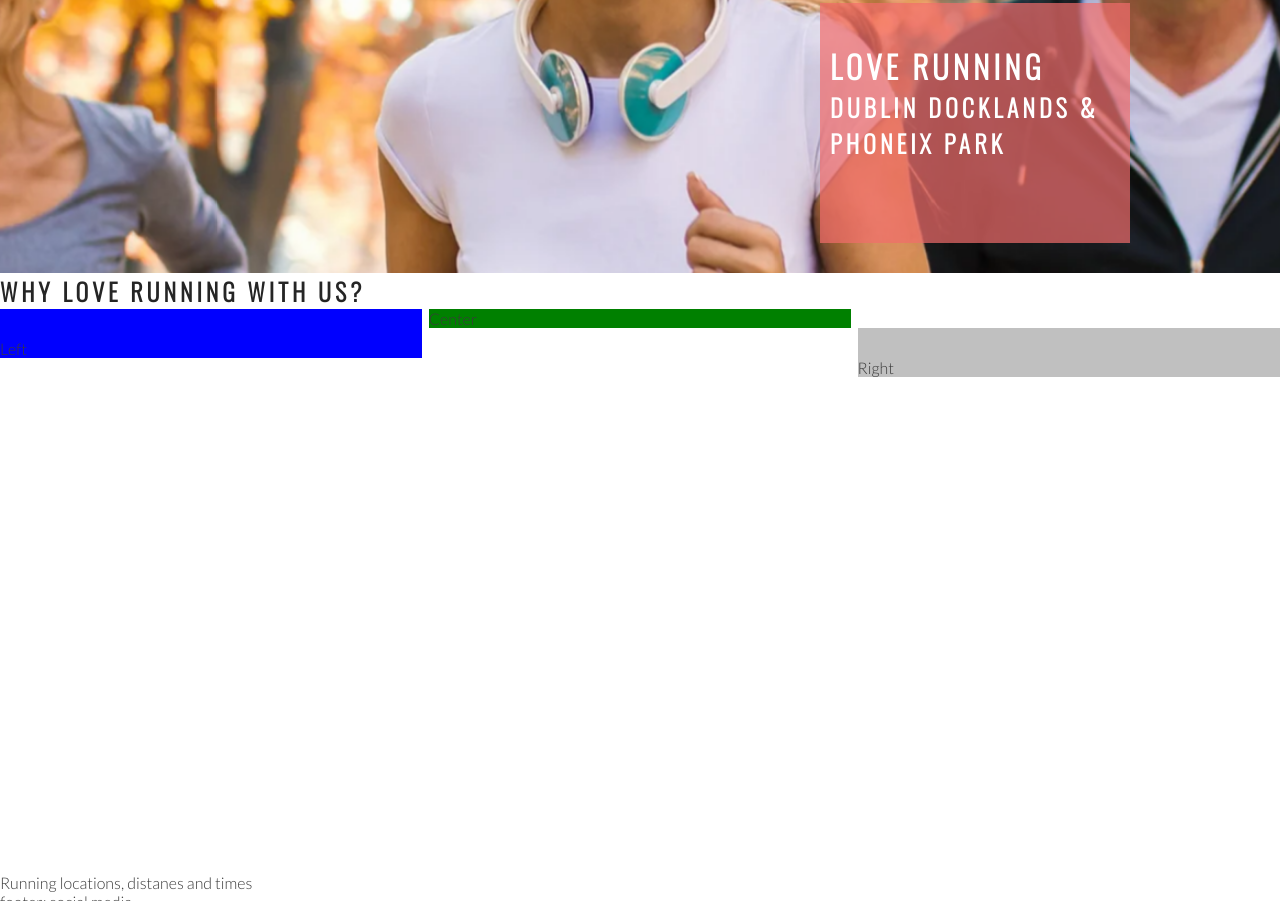
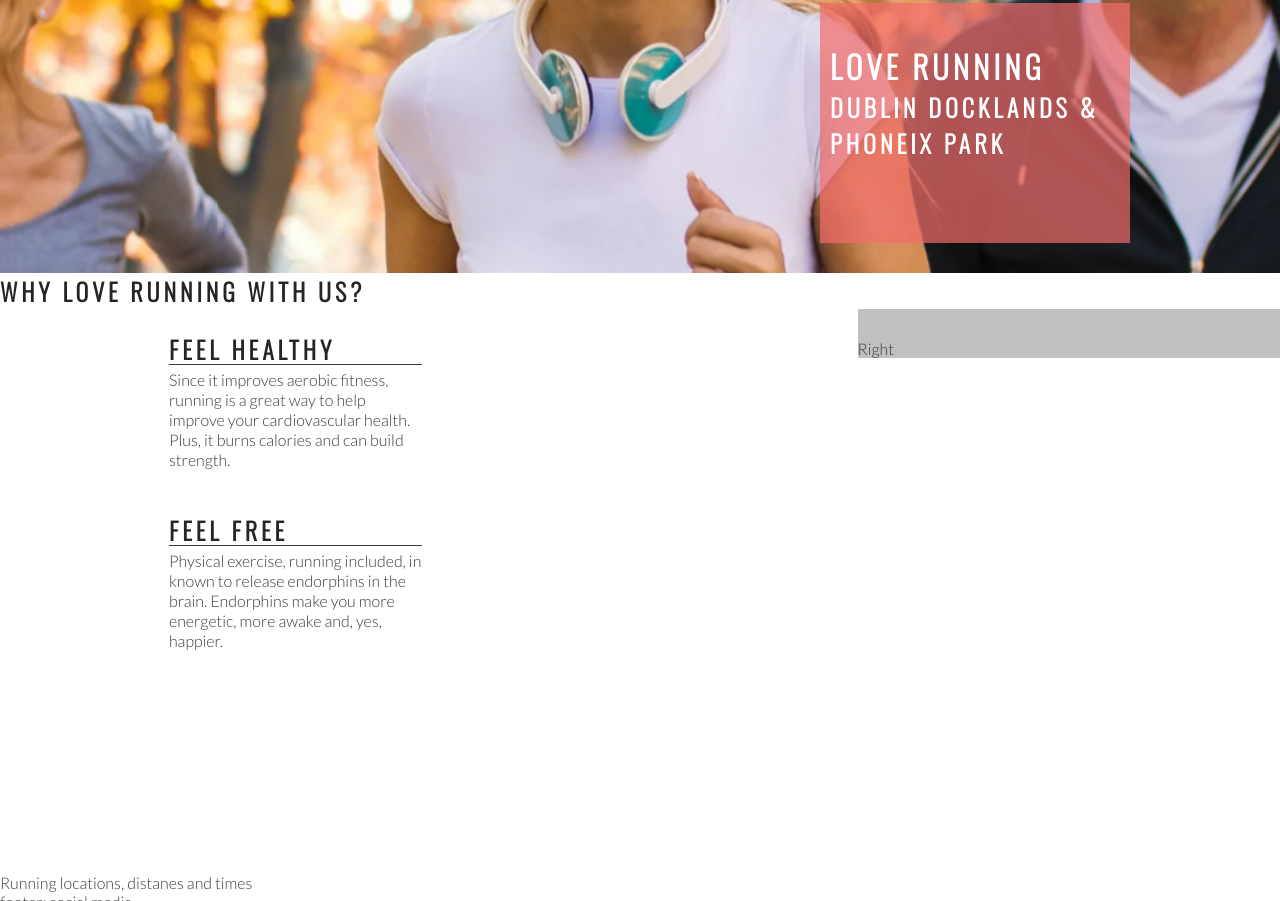
Before and after one commit to carlalennon/Love_Running, a plain HTML site: page index.html in a window 1280 px wide. Shown: the part 402-1303 px from the top of the page. Drawn offline with nearby package versions, Linux system fonts and the light colour scheme.

Commit message:
Style left about section

```diff
--- a/assets/css/style.css
+++ b/assets/css/style.css
@@ -118,7 +118,7 @@ h2 {
     padding-top: 30px;
     width: 33%;
     float: left;
-    background-color: blue;
+
 }
 
 #right-about {
@@ -133,3 +133,17 @@ h2 {
     margin: 0 auto;
     background-color: green;
 }
+
+hr {
+    border-top: 1px solid #3a3a3a;
+    width: 100%;
+    margin: 5px 0;
+}
+
+.left-about-heading {
+    width: 60%;
+    float: right;
+    line-height: 20px;
+    clear: both;
+    margin-bottom: 50px;
+}
--- a/index.html
+++ b/index.html
@@ -53,8 +53,29 @@
     </section>
     <section id="club-ethos">
         <h1>Why love running with us?</h1>
-        <div id="left-about">Left</div>
-        <div id="center-about">Center</div>
+        <div id="left-about">
+            <div class="left-about-heading">
+                <h2>Feel Healthy</h2>
+                <hr>
+                <p>
+                    Since it improves aerobic fitness, running is a great way to help improve your cardiovascular
+                    health. Plus, it burns
+                    calories and can build strength.
+                </p>
+            </div>
+            <div class="left-about-heading">
+                <h2>Feel Free</h2>
+                <hr>
+                <p>
+                    Physical exercise, running included, in known to release endorphins in the brain. Endorphins make
+                    you more
+                    energetic, more awake and, yes, happier.
+                </p>
+            </div>
+        </div>
+        <div id="center-about">
+
+        </div>
         <div id="right-about">Right</div>
     </section>
     <section>Running locations, distanes and times</section>
```
